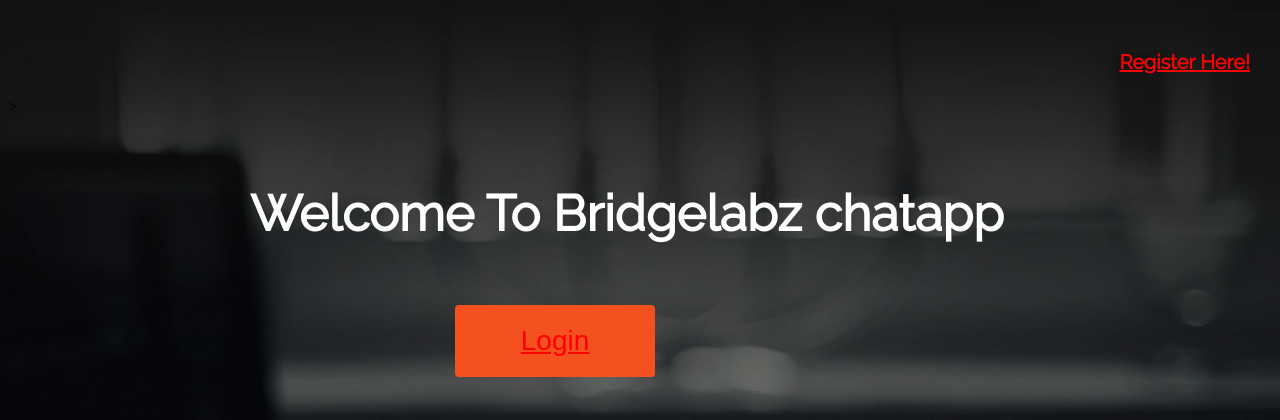
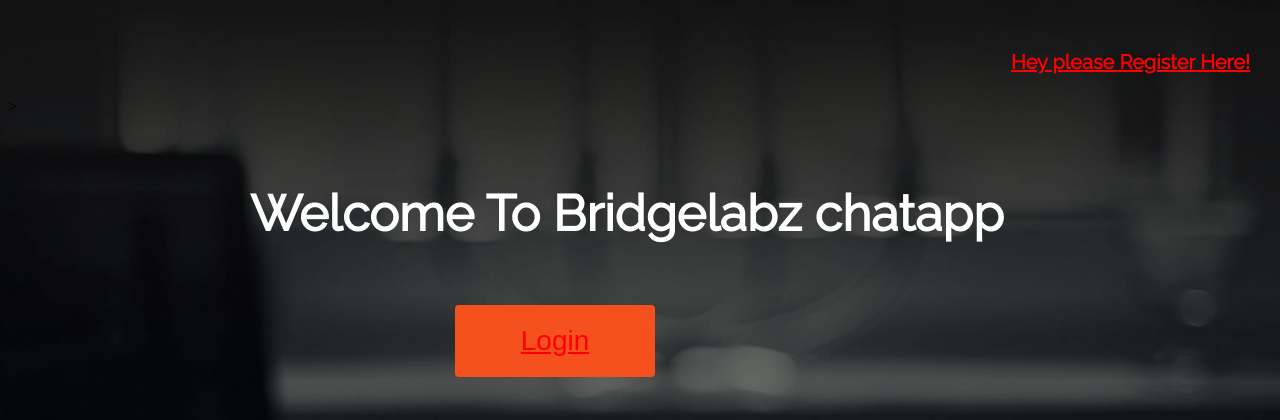
Before and after one commit to Shashanksingh17/new_chatapp, a Django app: page / in a window 1280 px wide. Shown: the top 420 px of the page. Run offline with Django 3.2, Linux system fonts and the light colour scheme.

Commit message:
Update index.html

```diff
--- a/fundoo/fundooapp/templates/index.html
+++ b/fundoo/fundooapp/templates/index.html
@@ -9,7 +9,7 @@
 <center>
     <h1>Welcome To Bridgelabz chatapp</h1><br><br>
     <button class="button" style="vertical-align:middle"><span><a href="{% url 'sign_in' %}">Login</a></span></button><br>
-    <h3><a href="{% url 'signup' %}">Register Here!</a></h3><br><br>
+    <h3><a href="{% url 'signup' %}">Hey please Register Here!</a></h3><br><br>
     </center>
 </center>>
 {% endblock %}
```
